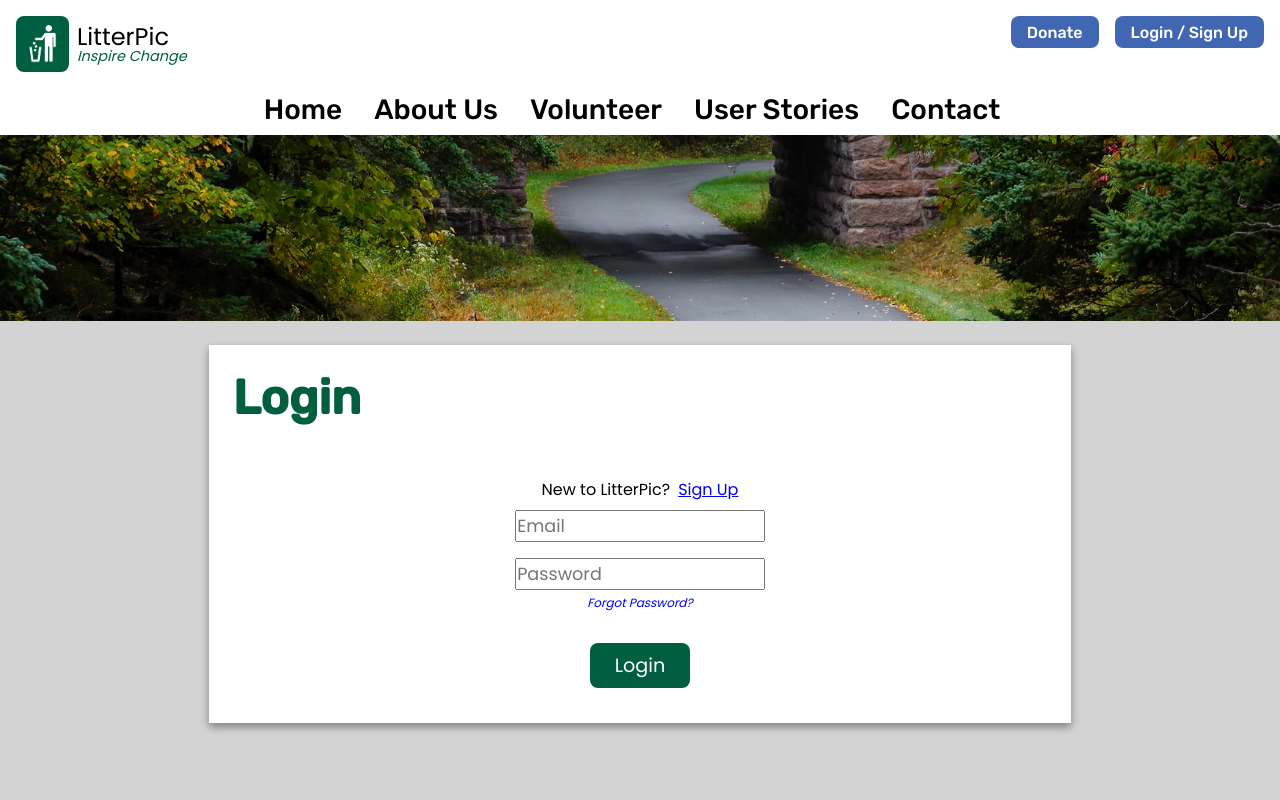
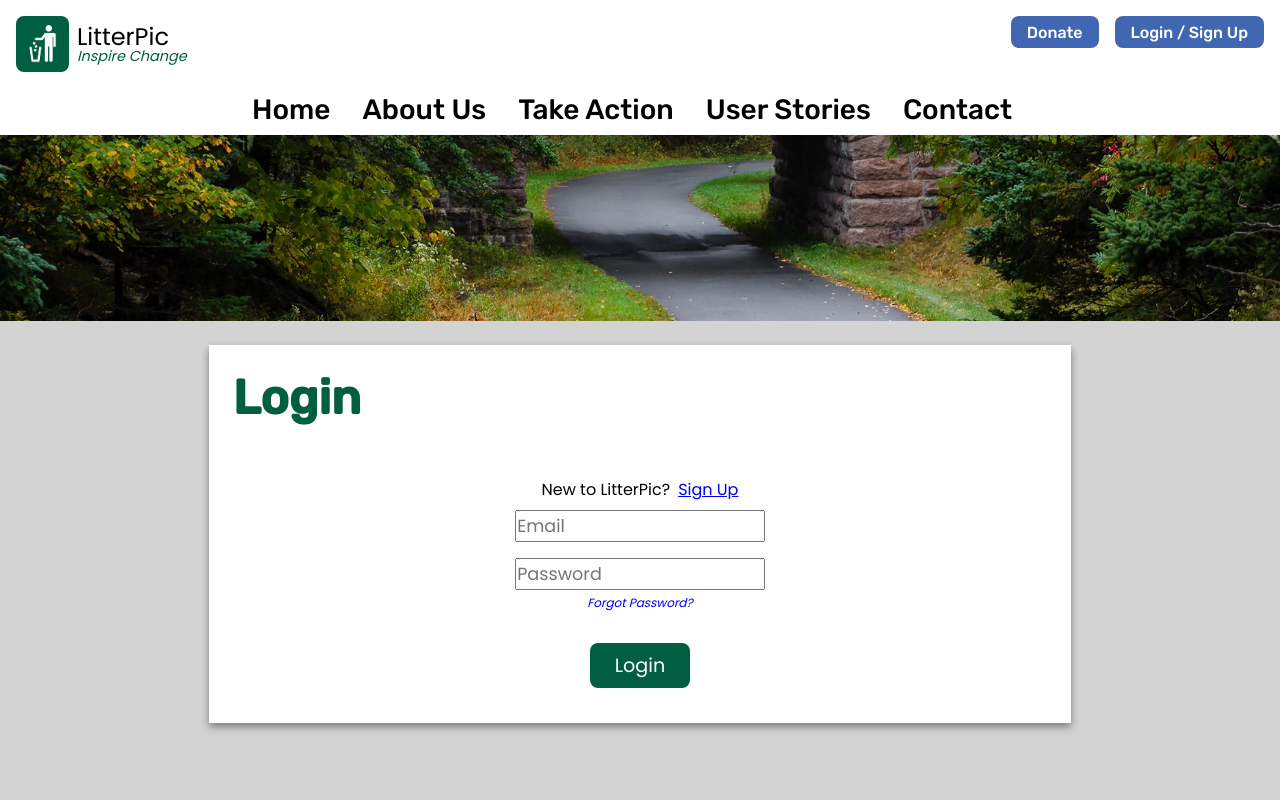
Before and after one commit to LitterPic/litterpic_org, a Next.js app: page /login in a window 1280 px wide. Shown: the top 800 px of the page. Built offline with nearby package versions, Linux system fonts and the light colour scheme; no server answers; the database is empty.

Commit message:
LITTERPIC-216 - Rename Volunteer page to Take Action

```diff
--- a/components/layout.js
+++ b/components/layout.js
@@ -80,7 +80,7 @@ const Layout = ({children}) => {
                             <div onClick={() => handleNavLinkClick("/about")}>About Us</div>
                         </Link>
                         <Link href="/volunteer" passHref>
-                            <div onClick={() => handleNavLinkClick("/volunteer")}>Volunteer</div>
+                            <div onClick={() => handleNavLinkClick("/volunteer")}>Take Action</div>
                         </Link>
                         <Link href="/stories" passHref>
                             <div onClick={() => handleNavLinkClick("/stories")}>User Stories</div>
--- a/pages/volunteer.js
+++ b/pages/volunteer.js
@@ -617,7 +617,7 @@ const Volunteer = () => {
 
             <div className="page">
                 <div className="content">
-                    <h1 className="heading-text">Volunteer</h1>
+                    <h1 className="heading-text">Take Action</h1>
                     <p className="volunteer-top-paragraph"> LitterPic encourages everyone to play their part in our
                         Environmental Protection Movement. The only
                         way we succeed is when the change comes from within, and we want to empower you to take an
```
